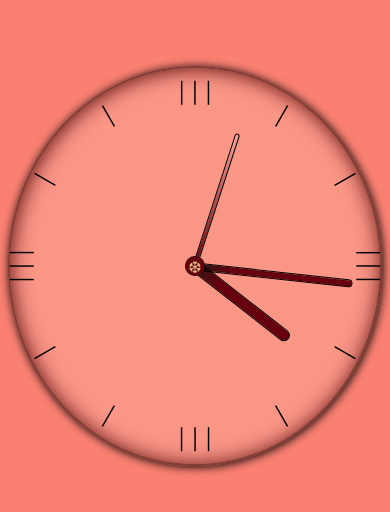
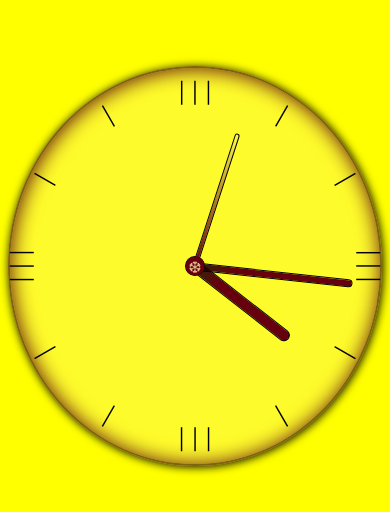
Before and after one commit to vrushabhgawas14/Clock, a plain HTML site: page index.html in a window 390 px wide. Shown: the part 164-676 px from the top of the page. Drawn offline with Linux system fonts and the light colour scheme.

Commit message:
Update phone.css

```diff
--- a/phone.css
+++ b/phone.css
@@ -1,7 +1,7 @@
 @media only screen and (max-width: 500px) {
   body {
     background: none;
-    background-color: salmon;
+    background-color: yellow;
     overflow: hidden;
   }
 }
```
